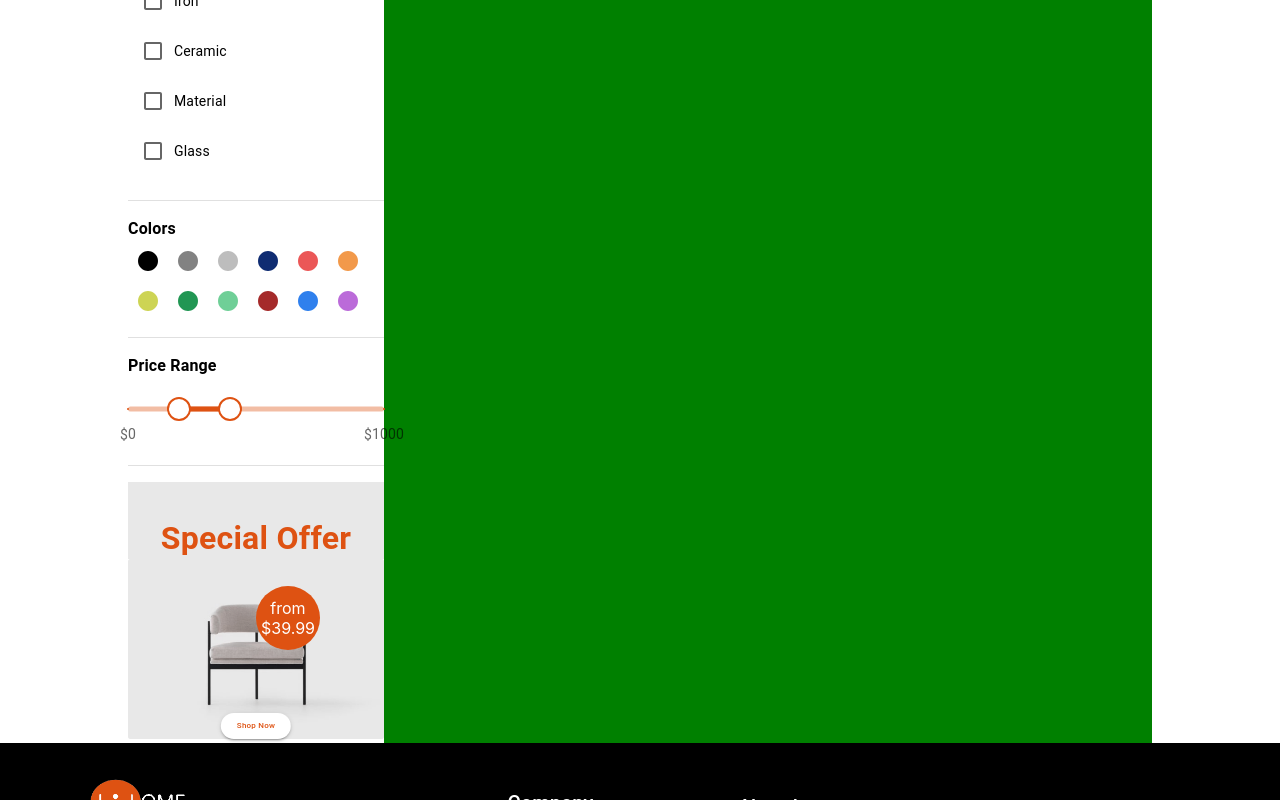
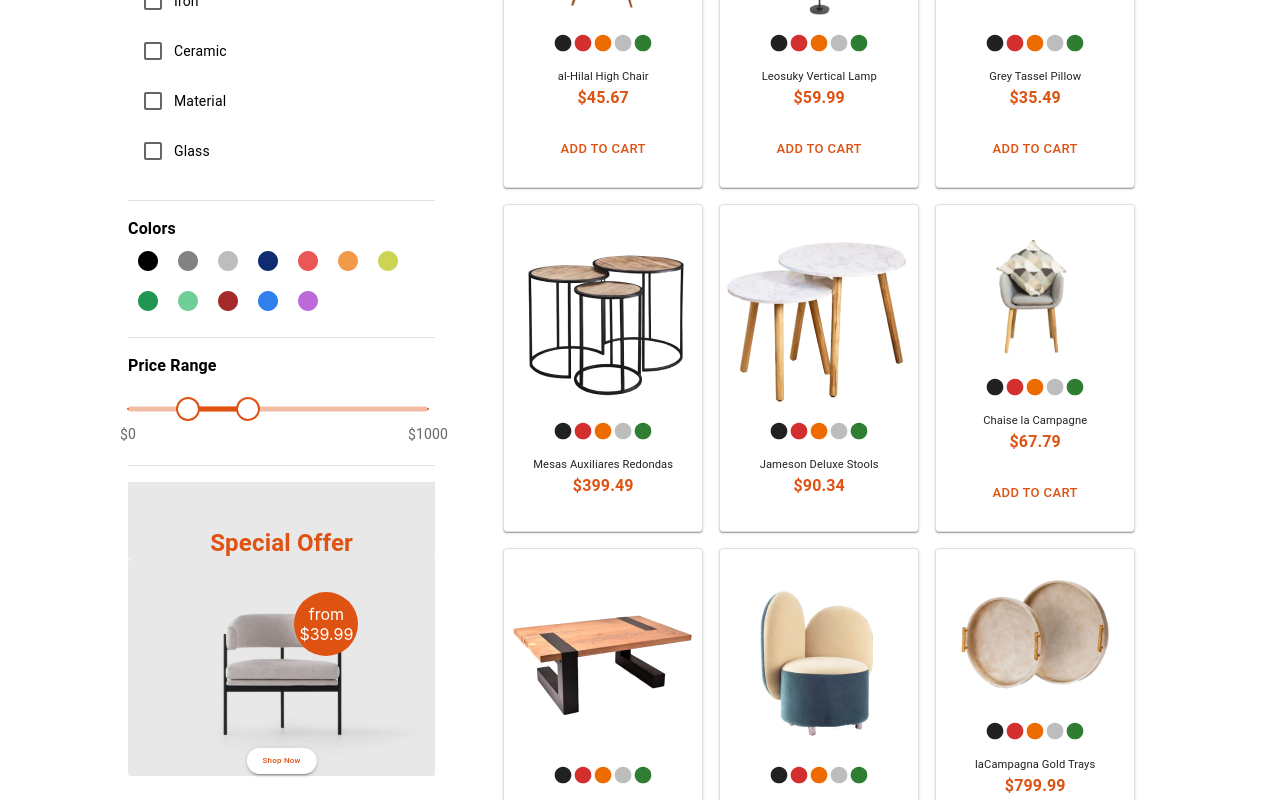
Before and after one commit to leosuky/Home-Furniture-Ecommerce, a React (Create React App) app in the folder frontend/: page /shop in a window 1280 px wide. Shown: the part 860-1660 px from the top of the page. Built offline with nearby package versions, Linux system fonts and the light colour scheme; the HTML template or start-up script is replaced by a standard one.

Commit message:
almost done with shop page

```diff
--- a/frontend/src/components/ProductCard.jsx
+++ b/frontend/src/components/ProductCard.jsx
@@ -13,7 +13,7 @@ import CircleIcon from '@mui/icons-material/Circle';
 
 function ProductCard({image, productName, price}) {
   return (
-    <Box>
+    <Box display='flex' alignItems='center' justifyContent='center'>
       <Card sx={{width:'200px',height:'326px', border:'1px solid #e0e0e0'}}>
         <CardMedia
           component='img'
--- /dev/null
+++ b/frontend/src/components/ProductsView.jsx
@@ -0,0 +1,31 @@
+import React from 'react'
+import { Box, Pagination } from '@mui/material'
+import ProductCard from './ProductCard'
+
+function ProductsView({data}) {
+
+    const products = data.slice(0, 20)
+  return (
+    <Box >
+        <Box display='grid' gap='1rem' gridTemplateColumns='repeat(auto-fill, 200px)' justifyContent='center'>
+            {
+                products.map((item) => (
+                    <ProductCard image={item.image} key={item.id} productName={item.name} price={item.price}/>
+                ))
+            }
+        </Box>
+
+        {/* PAGINATION */}
+        <Box display='flex' justifyContent='center' mt='3rem'>
+            <Pagination
+                count={5}
+                shape='rounded'
+                color='secondary'
+            />
+        </Box>
+    </Box>
+
+  )
+}
+
+export default ProductsView
--- a/frontend/src/pages/ShopPage.jsx
+++ b/frontend/src/pages/ShopPage.jsx
@@ -1,15 +1,16 @@
 import React from 'react'
 import {
   Box, Checkbox, Divider, IconButton, List, ListItemButton,
-  ListItemIcon, ListItemText, Stack, Typography,
+  ListItemIcon, ListItemText, Stack, Typography, useMediaQuery
 } from '@mui/material'
 
 import { useTheme } from '@mui/material/styles';
 import PriceSlider from '../components/PriceSlider';
+import ProductsView from '../components/ProductsView';
 import { StyledButtonAlt } from '../components/Buttons';
 
 // lists
-import { categories, colors, furniture_type } from '../data';
+import { categories, colors, furniture_type, data } from '../data';
 
 // images
 import shoppage_banner from '../assets/shoppage_banner.png'
@@ -25,6 +26,7 @@ function ShopPage() {
   const [checked, setChecked] = React.useState([0,0,0,0,0])
   const [category, setCategory] = React.useState([0,0,0,0,0,0])
   const theme = useTheme()
+  const xyxy = useMediaQuery(theme.breakpoints.down('1100'))
 
 
   const handleCheck = (value, name) => {
@@ -57,16 +59,16 @@ function ShopPage() {
 
         <Box position='absolute' sx={{top:'50%', left:'50%', transform:'translate(-50%, -50%)'}} textAlign='center'>
           <Typography variant='body1' color='#5d5f5f' fontWeight='700' fontSize={{xs:'.7rem', sm:'1rem'}}>
-            Shop our newest items, made with love by the worlds by artisans.
+            Shop our newest items, made with love by the worlds best artisans.
           </Typography>
         </Box>
       </Box>
 
       {/* SHOP CONTENT */}
-      <Stack direction='row' mt='2rem' justifyContent='space-between' width='80vw'>
+      <Stack direction='row' mt='2rem' mb='3rem' justifyContent='space-between' width={{xs:'90vw', md:'85vw', lg:'80vw'}}>
 
         {/* FILTERS */}
-        <Box color='white' flex={.25} display={{xs:'none', md:'block'}}>
+        <Box color='white' flex={.30} display={{xs:'none', md:'block'}}>
 
           {/* CATEGORIES */}
           <Divider sx={{mb:'1rem'}} />
@@ -152,9 +154,9 @@ function ShopPage() {
 
           {/* OFFER */}
           <Divider sx={{m:'1rem 0'}} />
-          <Box position='relative' marginTop={{xs:'1rem', md:'0'}} maxWidth='300px'>
+          <Box position='relative' marginTop={{xs:'1rem', md:'0'}}  display={xyxy?'none':'block'}>
             <Box bgcolor='#e8e8e8' height='4.8rem' mb='0' display='flex' alignItems={{xs:'center', sm:'end'}} justifyContent='center'>
-              <Typography variant='h4' fontWeight='700' color='secondary' fontSize={{xs:'1rem', sm:'1.5rem', md:'2rem'}}>Special Offer</Typography>
+              <Typography variant='h4' fontWeight='700' color='secondary' fontSize={{xs:'1rem', sm:'1.5rem',}}>Special Offer</Typography>
             </Box>
             <Box position='relative'>
               <img src={chair_silver} alt="chair_silver" style={{width:'100%'}}/>
@@ -178,7 +180,9 @@ function ShopPage() {
         </Box>
 
         {/* PRODUCTS */}
-        <Box bgcolor='green' color='white' flex={{xs:1, md:.75}}>Green</Box>
+        <Box color='white' flex={{xs:1, md:.65}}>
+          <ProductsView data={data}/>
+        </Box>
       </Stack>
 
     </Box>
```
